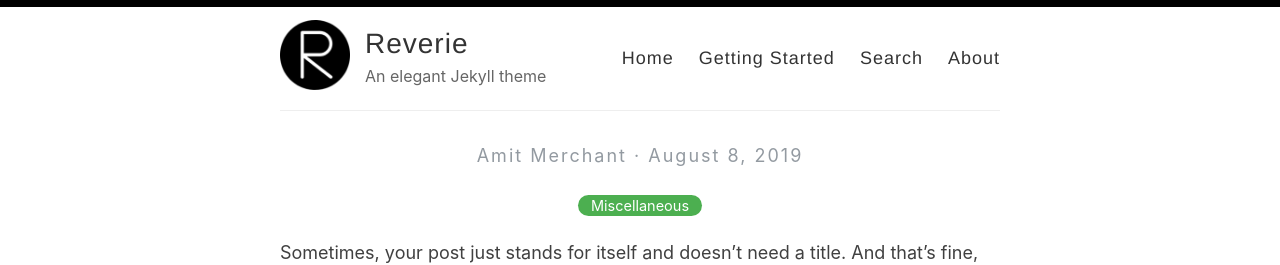
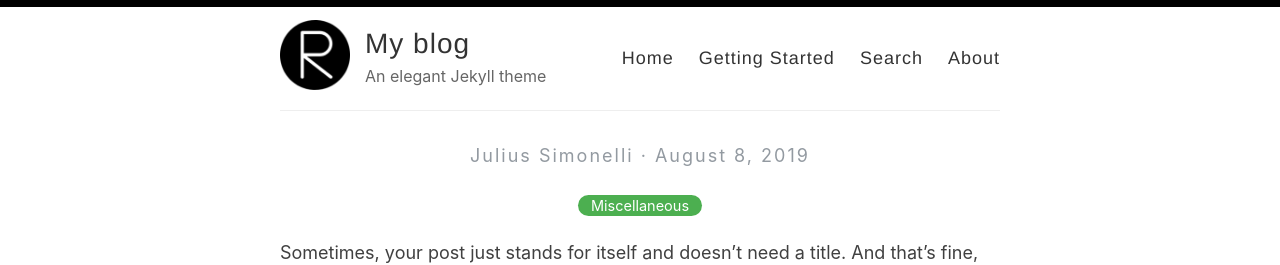
Before and after one commit to jss367/blog, a Jekyll site: the page built from _posts/2019-08-08-no-title-posts.md, in a window 1280 px wide. Shown: the top 265 px of the page. Built offline with Jekyll 4.4.1, drawn with Linux system fonts in a browser that asks for light colours.

Commit message:
Update _config.yml

```diff
--- a/_config.yml
+++ b/_config.yml
@@ -3,10 +3,10 @@
 #
 
 # Name of your site (displayed in the header)
-name: Reverie
+name: My blog
 
 # Name of the author
-author: Amit Merchant
+author: Julius Simonelli
 
 # Short bio or description (displayed in the header)
 description: An elegant Jekyll theme
@@ -21,7 +21,7 @@ avatar: /images/reverie.png
 # Includes an icon in the footer for each username you enter
 footer-links:
   dribbble:
-  email: amit.d.merchant@gmail.com
+  email: julius.simonelli@gmail.com
   facebook:
   flickr:
   github: amitmerchant1990/reverie
@@ -41,7 +41,7 @@ footer-links:
 disqus:
 
 # Enter your Google Analytics web tracking code (e.g. UA-2110908-2) to activate tracking
-google_analytics: UA-43339302-11
+google_analytics:
 
 # Your website URL (e.g. http://amitmerchant1990.github.io or http://www.amitmerchant.com)
 # Used for Sitemap.xml and your RSS feed
```
